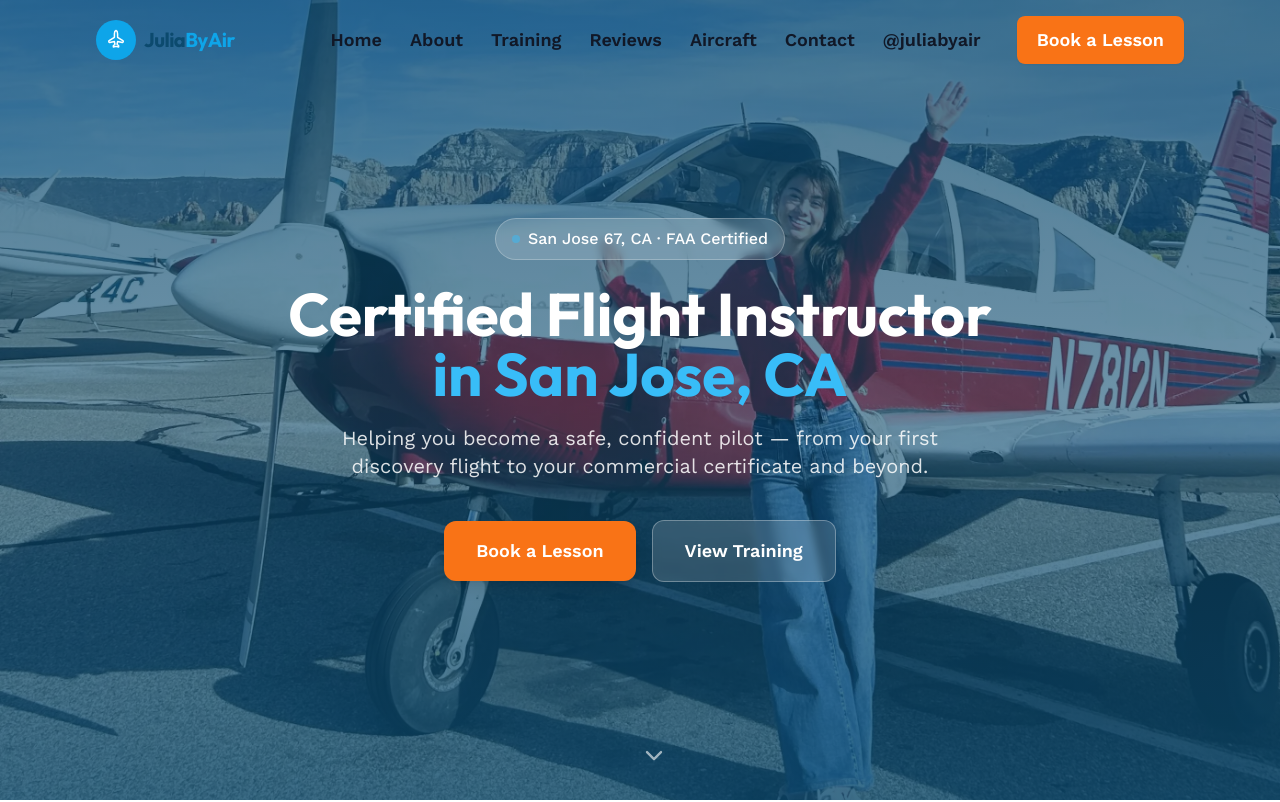
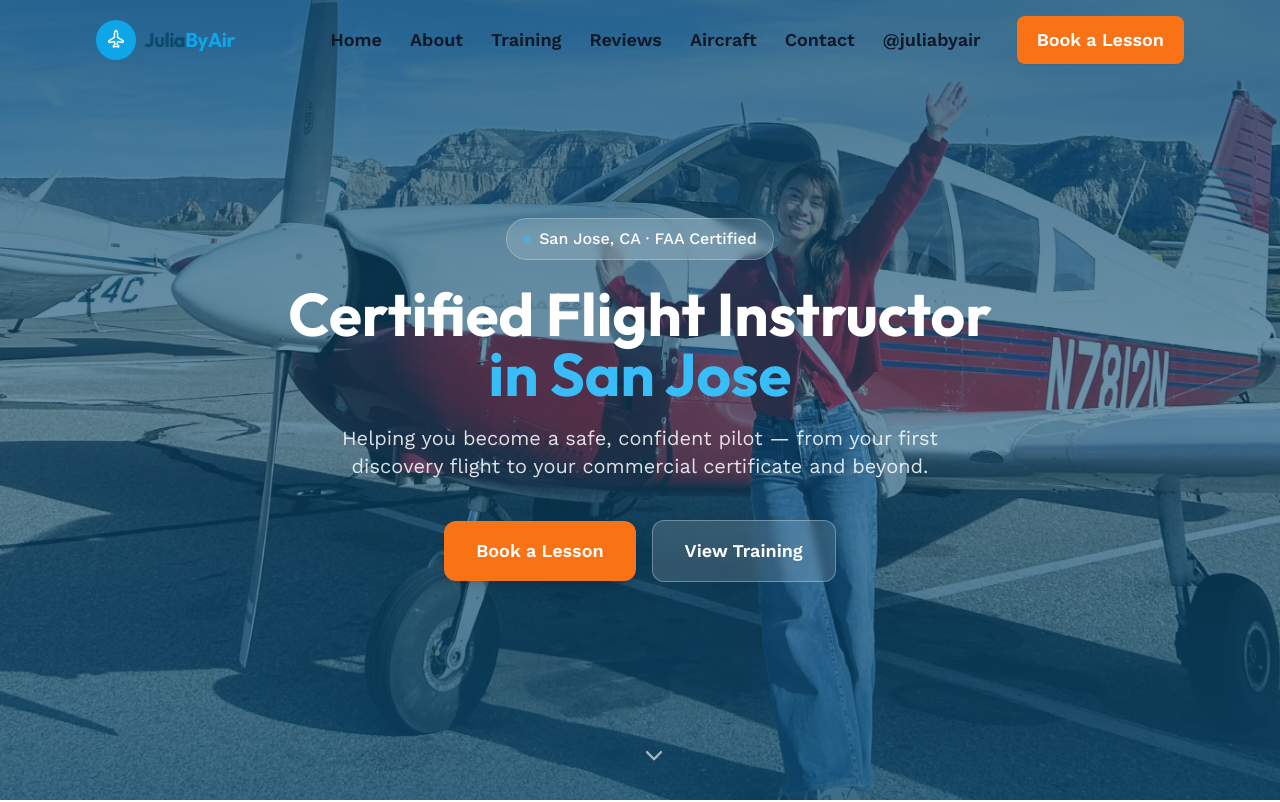
Before and after one commit to gaurav13020/juliabyair, a React (Vite) app: page / in a window 1280 px wide. Shown: the top 802 px of the page. Built offline with nearby package versions, Linux system fonts and the light colour scheme.

Commit message:
Revert "added 67"
This reverts commit 6c87c23966085fe1d18ee1cb196a47b583966672.

```diff
--- a/src/components/Hero.jsx
+++ b/src/components/Hero.jsx
@@ -42,7 +42,7 @@ export default function Hero() {
           className="inline-flex items-center gap-2 px-4 py-2 rounded-full bg-white/15 backdrop-blur-sm border border-white/25 text-white text-base font-medium mb-6"
         >
           <span className="w-2 h-2 rounded-full bg-sky-secondary animate-pulse" aria-hidden="true" />
-          San Jose 67, CA · FAA Certified
+          San Jose, CA · FAA Certified
         </motion.div>
 
         {/* Headline */}
@@ -55,7 +55,7 @@ export default function Hero() {
         >
           Certified Flight Instructor
           <br />
-          <span className="text-sky-secondary">in San Jose, CA</span>
+          <span className="text-sky-secondary">in San Jose</span>
         </motion.h1>
 
         {/* Subheading */}
```
Also changed, not shown: src/components/Navbar.jsx (line endings or trailing spaces).
